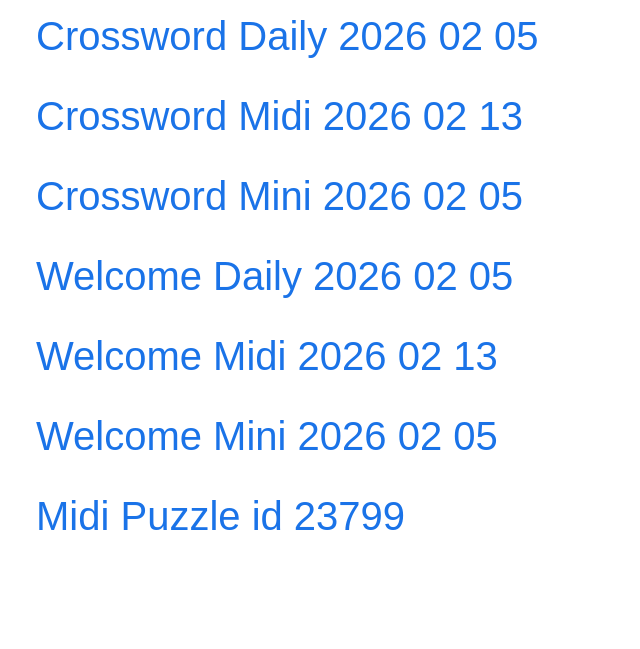
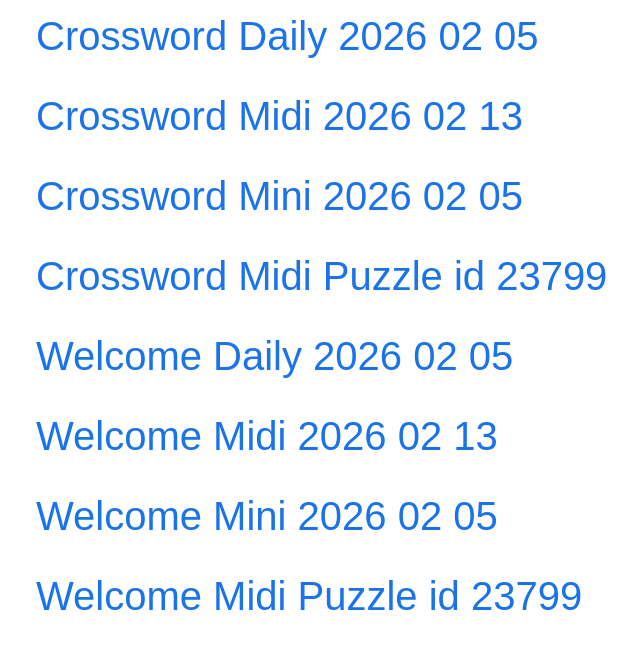
Before and after one commit to NazarNovak-ny/deep-links-test, a plain HTML site: page index.html in a window 1280 px wide. Shown: the part 721-1370 px from the top of the page, without its empty margins (12-652 px from the left). Before the commit the page ends 1348 px from the top, so only its background shows below. Drawn offline with Linux system fonts and the light colour scheme.

Commit message:
Update index.html

```diff
--- a/index.html
+++ b/index.html
@@ -48,10 +48,11 @@
       <li><a href="nytxwd://crossword?date=2026-02-05&type=daily">Crossword Daily 2026 02 05</a></li>
       <li><a href="nytxwd://crossword?date=2026-02-13&type=midi">Crossword Midi 2026 02 13</a></li>
       <li><a href="nytxwd://crossword?date=2026-02-05&type=mini">Crossword Mini 2026 02 05</a></li>
+      <li><a href="nytxwd://crossword?puzzleId=23799">Crossword Midi  Puzzle id 23799</a></li>
       <li><a href="nytxwd://welcome-moment?date=2026-02-05&type=daily">Welcome Daily 2026 02 05</a></li>
       <li><a href="nytxwd://welcome-moment?date=2026-02-13&type=midi">Welcome Midi 2026 02 13</a></li>
       <li><a href="nytxwd://welcome-moment?date=2026-02-05&type=mini">Welcome Mini 2026 02 05</a></li>
-      <li><a href="nytxwd://welcome-moment?puzzleId=23799">Midi Puzzle id 23799</a></li>
+      <li><a href="nytxwd://welcome-moment?puzzleId=23799">Welcome Midi Puzzle id 23799</a></li>
     </ul>
   </body>
 </html>
```
